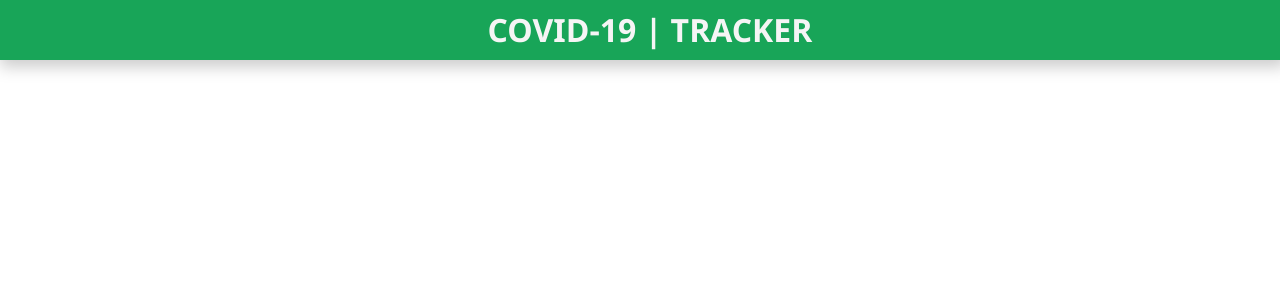
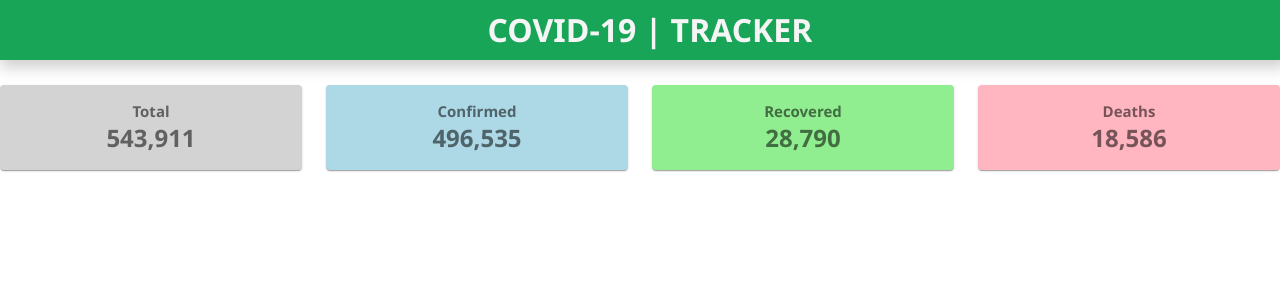
Before and after one commit to huzaifazahoorchohan/covid19-app-bootcamp2020, a React (Create React App) app: page / in a window 1280 px wide. Shown: the top 300 px of the page. Built offline with nearby package versions, Linux system fonts and the light colour scheme.

Commit message:
Case Boxes

```diff
--- a/src/App.css
+++ b/src/App.css
@@ -1,6 +1,7 @@
 *{
     margin:0px;
     padding: 0px;
+    box-sizing: border-box;
 }
 .Navbar{
     width: 100%;
@@ -15,3 +16,12 @@
     text-align: center;
     box-shadow: 3px 4px 15px 3px #ccc;
 }
+
+.box-title{
+    font-size: 15px;
+    font-family: 'Segoe UI', Tahoma, Geneva, Verdana, sans-serif;
+}
+
+.box-value{
+    font-family: 'Segoe UI', Tahoma, Geneva, Verdana, sans-serif;
+}
--- a/src/App.js
+++ b/src/App.js
@@ -3,11 +3,13 @@ import './App.css';
 
 // Components
 import Header from './Components/Header';
+import CasesBox from './Components/CasesBox';
 
 const App = () => {
   return(
     <div>
       <Header />
+      <CasesBox />
     </div>
   )
 };
--- /dev/null
+++ b/src/Components/CasesBox.js
@@ -0,0 +1,52 @@
+import React from 'react';
+import { makeStyles } from '@material-ui/core/styles';
+import Paper from '@material-ui/core/Paper';
+import Grid from '@material-ui/core/Grid';
+
+const useStyles = makeStyles((theme) => ({
+  root: {
+    flexGrow: 1,
+  },
+  paper: {
+    padding: theme.spacing(2),
+    textAlign: 'center',
+    color: theme.palette.text.secondary,
+    marginTop:'25px',
+  },
+}));
+
+const CasesBox = () => {
+    const classes = useStyles();
+    return(
+        <div className={classes.root}>
+      <Grid container spacing={3}>
+        <Grid item xs={6} sm={3}>
+          <Paper className={classes.paper} style = {{backgroundColor:'lightgray'}}>
+              <h3 className = 'box-title'>Total</h3>
+              <h2 className = 'box-value'>543,911</h2>
+          </Paper>
+        </Grid>
+        <Grid item xs={6} sm={3}>
+          <Paper className={classes.paper} style = {{backgroundColor:'lightblue'}}>
+              <h3 className = 'box-title'>Confirmed</h3>
+              <h2 className = 'box-value'>496,535</h2>
+          </Paper>
+        </Grid>
+        <Grid item xs={6} sm={3}>
+          <Paper className={classes.paper} style = {{backgroundColor:'lightgreen'}}>
+              <h3 className = 'box-title'>Recovered</h3>
+              <h2 className = 'box-value'>28,790</h2>
+          </Paper>
+        </Grid>
+        <Grid item xs={6} sm={3}>
+          <Paper className={classes.paper} style = {{backgroundColor:'lightpink'}}>
+              <h3 className = 'box-title'>Deaths</h3>
+              <h2 className = 'box-value'>18,586</h2>
+          </Paper>
+        </Grid>
+      </Grid>
+    </div>
+    )
+};
+
+export default CasesBox;
```
